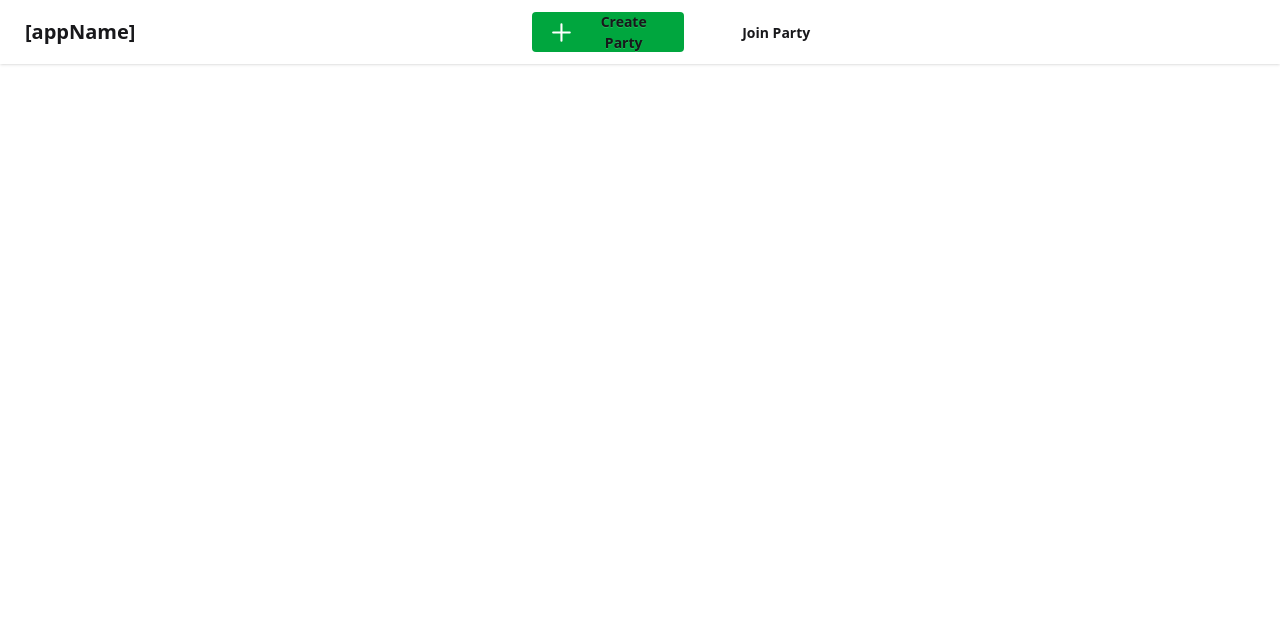
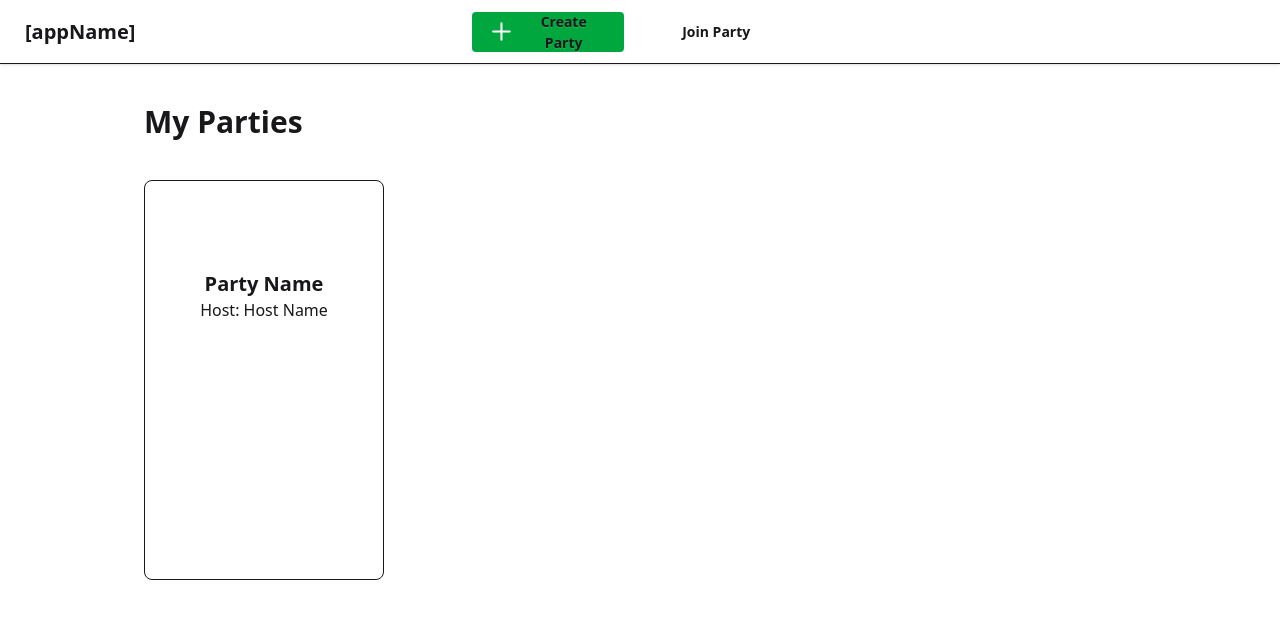
Before and after one commit to AmeyaKulkarni37/social-betting-app, a React (Vite) app in the folder frontend/: page / in a window 1280 px wide. Shown: the top 618 px of the page. Built offline with nearby package versions, Linux system fonts and the light colour scheme.

Commit message:
PartyList skeleton

```diff
--- a/frontend/src/App.jsx
+++ b/frontend/src/App.jsx
@@ -1,10 +1,12 @@
 import React from "react";
 import Navbar from "./components/Navbar";
+import PartyList from "./components/PartyList";
 
 const App = () => {
   return (
     <div>
       <Navbar />
+      <PartyList />
     </div>
   );
 };
--- a/frontend/src/components/Navbar.jsx
+++ b/frontend/src/components/Navbar.jsx
@@ -3,10 +3,9 @@ import React from "react";
 const Navbar = () => {
   return (
     <>
-      <div className="navbar bg-base-100 shadow-sm flex justify-between">
-        <div className="">
-          <a className="btn btn-ghost text-xl">[appName]</a>
-        </div>
+      <div className="navbar bg-base-100 shadow-sm flex justify-between border-b">
+        <a className="btn btn-ghost text-xl">[appName]</a>
+
         <div className="buttons flex justify-between w-80">
           <button className="btn btn-ghost btn-rectangle bg-green-600 w-38 hover:bg-green-700">
             <svg
@@ -40,7 +39,7 @@ const Navbar = () => {
           </button>
         </div>
 
-        <div className="dropdown dropdown-end">
+        <div className="dropdown dropdown-end w-40 flex justify-end">
           <div
             tabIndex={0}
             role="button"
--- /dev/null
+++ b/frontend/src/components/PartyList.jsx
@@ -0,0 +1,52 @@
+import React from "react";
+
+const PartyList = () => {
+  return (
+    <>
+      <div className="container mx-auto px-4 pt-10 w-4/5">
+        <h1 className="text-3xl font-bold mb-10">My Parties</h1>
+        <div className="partylist grid grid-cols-3 gap-y-10 justify-center items-center">
+          <div className="party w-60 h-100 border rounded-lg flex flex-col justify-evenly items-center">
+            <div className="party-header">
+              <h2 className="text-center font-bold pt-5 text-xl">Party Name</h2>
+              <p className="text-center text-m">Host: Host Name</p>
+            </div>
+            <div className="w-30 rounded-full">
+              <svg
+                viewBox="0 0 24 24"
+                fill="none"
+                xmlns="http://www.w3.org/2000/svg"
+                stroke="#ffffff"
+              >
+                <g id="SVGRepo_bgCarrier" stroke-width="0"></g>
+                <g
+                  id="SVGRepo_tracerCarrier"
+                  stroke-linecap="round"
+                  stroke-linejoin="round"
+                ></g>
+                <g id="SVGRepo_iconCarrier">
+                  {" "}
+                  <path
+                    opacity="0.4"
+                    d="M12 22.01C17.5228 22.01 22 17.5329 22 12.01C22 6.48716 17.5228 2.01001 12 2.01001C6.47715 2.01001 2 6.48716 2 12.01C2 17.5329 6.47715 22.01 12 22.01Z"
+                    fill="#ffffff"
+                  ></path>{" "}
+                  <path
+                    d="M12 6.93994C9.93 6.93994 8.25 8.61994 8.25 10.6899C8.25 12.7199 9.84 14.3699 11.95 14.4299C11.98 14.4299 12.02 14.4299 12.04 14.4299C12.06 14.4299 12.09 14.4299 12.11 14.4299C12.12 14.4299 12.13 14.4299 12.13 14.4299C14.15 14.3599 15.74 12.7199 15.75 10.6899C15.75 8.61994 14.07 6.93994 12 6.93994Z"
+                    fill="#ffffff"
+                  ></path>{" "}
+                  <path
+                    d="M18.7807 19.36C17.0007 21 14.6207 22.01 12.0007 22.01C9.3807 22.01 7.0007 21 5.2207 19.36C5.4607 18.45 6.1107 17.62 7.0607 16.98C9.7907 15.16 14.2307 15.16 16.9407 16.98C17.9007 17.62 18.5407 18.45 18.7807 19.36Z"
+                    fill="#ffffff"
+                  ></path>{" "}
+                </g>
+              </svg>
+            </div>
+          </div>
+        </div>
+      </div>
+    </>
+  );
+};
+
+export default PartyList;
```
